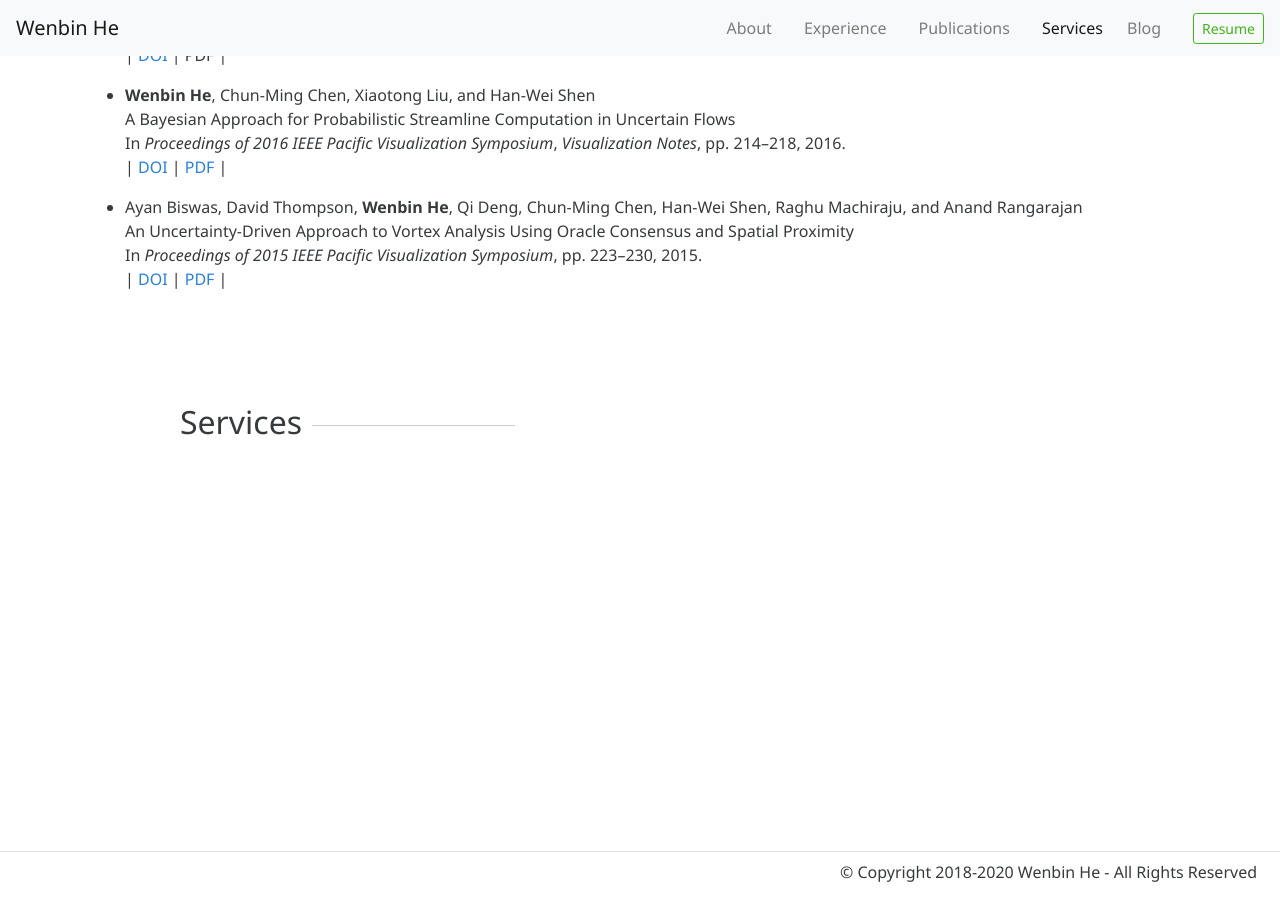
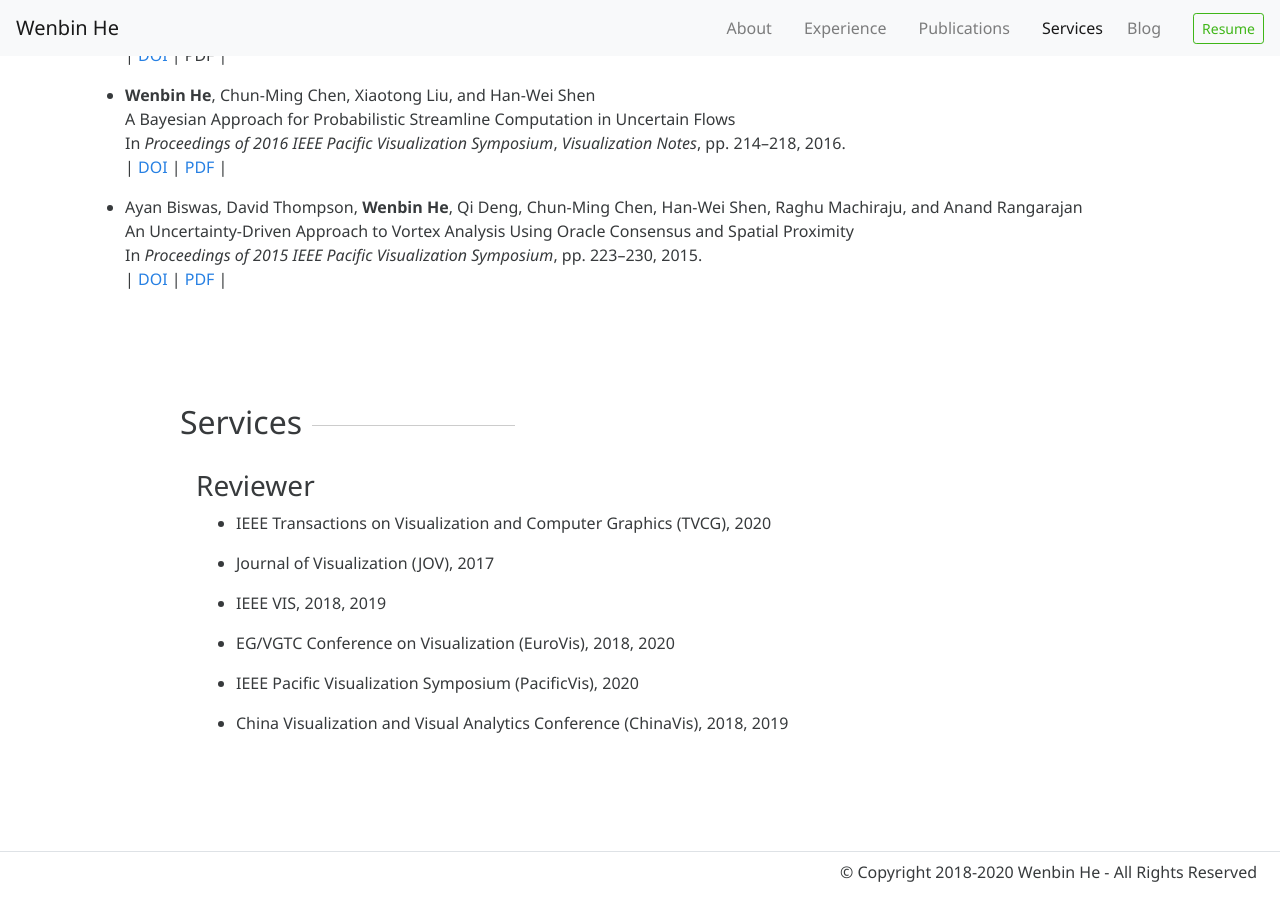
Before and after one commit to hewenbin/hewenbin.github.io, a Jekyll site: the page built from index.html, in a window 1280 px wide and 900 px high, scrolled down 3138 px. Built offline with Jekyll 4.4.1, drawn with Linux system fonts in a browser that asks for light colours; nearby versions of some CDN libraries; a style sheet for code colours, icons or effects is not loaded.

Commit message:
Update services

```diff
--- a/_includes/services.html
+++ b/_includes/services.html
@@ -1 +1,35 @@
 <h2 class="scroll_heading">Services</h2>
+
+<div class="mx-3">
+
+  <h3>Reviewer</h3>
+
+  <ul>
+
+    <li><p>
+      IEEE Transactions on Visualization and Computer Graphics (TVCG), 2020
+    </p></li>
+
+    <li><p>
+      Journal of Visualization (JOV), 2017
+    </p></li>
+
+    <li><p>
+      IEEE VIS, 2018, 2019
+    </p></li>
+
+    <li><p>
+      EG/VGTC Conference on Visualization (EuroVis), 2018, 2020
+    </p></li>
+
+    <li><p>
+      IEEE Pacific Visualization Symposium (PacificVis), 2020
+    </p></li>
+
+    <li><p>
+      China Visualization and Visual Analytics Conference (ChinaVis), 2018, 2019
+    </p></li>
+
+  </ul>
+
+</div>
```
